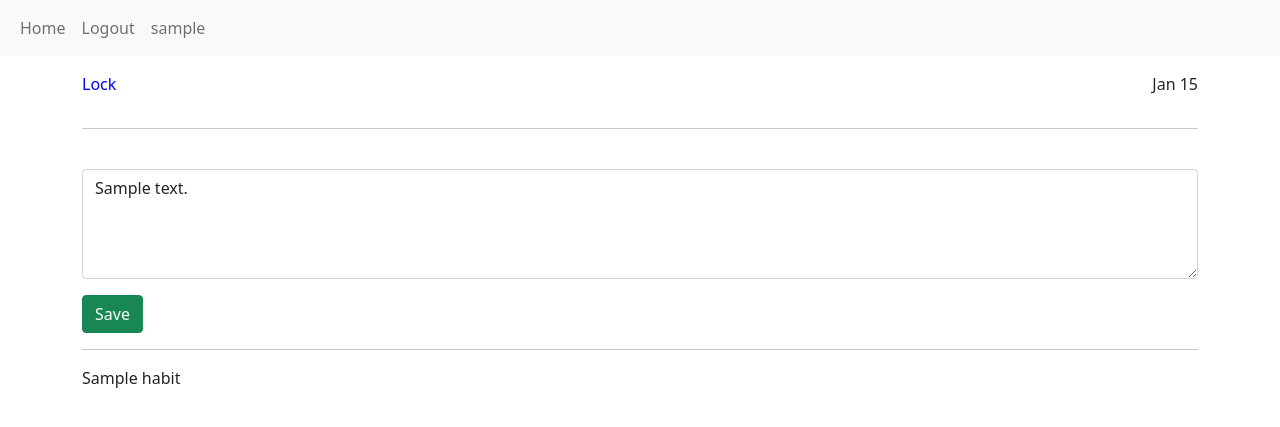
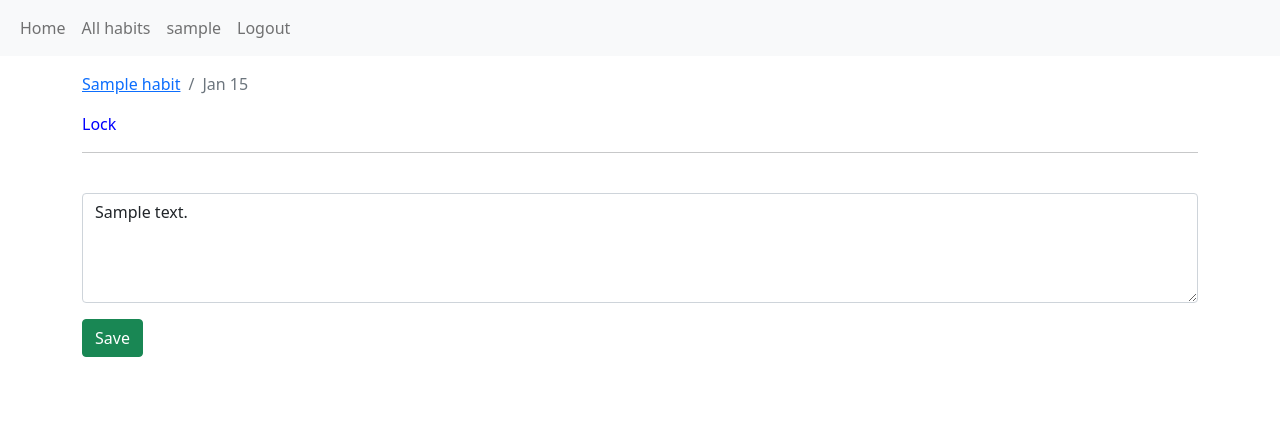
Before and after one commit to Chyrets/djangoHabit, a Django app: page /day/1/ in a window 1280 px wide. Shown: the top 427 px of the page. Run offline with Django 3.2, Linux system fonts and the light colour scheme; a user stored in the database is signed in; tables that the repository leaves empty hold one stand-in row (values such as "Sample post").

Commit message:
add page with list of all user habits

```diff
--- a/habit/urls.py
+++ b/habit/urls.py
@@ -4,6 +4,7 @@ from habit import views
 
 urlpatterns = [
     path('', views.MainPageView.as_view(), name='main'),
+    path('habits/', views.AllHabitView.as_view(), name='list_of_habits'),
     path('habit/<habit_pk>/', views.HabitView.as_view(), name='habit'),
     path('day/<day_pk>/', views.DayView.as_view(), name='day')
 ]
--- a/habit/views.py
+++ b/habit/views.py
@@ -15,13 +15,24 @@ class MainPageView(View):
     """
 
     def get(self, request, *args, **kwargs):
-        tasks = Habit.objects.filter(day__date=datetime.today(), user=request.user)
+        habits = Habit.objects.filter(day__date=datetime.today(), user=request.user)
 
         context = {
-            'tasks': tasks
+            'habits': habits,
         }
 
         return render(request, 'habit/main.html', context)
+
+
+class AllHabitView(View):
+    """
+    Display list of user habits
+    """
+
+    def get(self, request, *args, **kwargs):
+        habits = Habit.objects.filter(user=request.user)
+
+        return render(request, 'habit/main.html', {'habits': habits})
 
 
 class HabitView(View):
@@ -50,7 +61,7 @@ class HabitView(View):
 
 
 class DayView(View):
-    """informathion
+    """
     Display complete information about the day
     """
 
--- a/templates/base.html
+++ b/templates/base.html
@@ -18,10 +18,13 @@
                     <a class="nav-link" href={% url 'main' %}>Home</a>
                 </li>
                 <li class="nav-item">
-                    <a class="nav-link" href={% url 'logout' %}>Logout</a>
+                    <a class="nav-link" href={% url 'list_of_habits' %}>All habits</a>
                 </li>
                 <li class="nav-item">
                     <a class="nav-link" href="#">{{ request.user }}</a>
+                </li>
+                <li class="nav-item">
+                    <a class="nav-link" href={% url 'logout' %}>Logout</a>
                 </li>
             </ul>
         </div>
--- a/templates/habit/day.html
+++ b/templates/habit/day.html
@@ -4,6 +4,16 @@
 
     <!-- block status and date -->
     <div class="row mt-3">
+        <div>
+            <nav aria-label="breadcrumb">
+                <ol class="breadcrumb">
+                    <li class="breadcrumb-item">
+                        <a class="breadcrumb-item" href="{% url 'habit' day.habit_id %}">{{ day.habit.title }}</a>
+                    </li>
+                    <li class="breadcrumb-item active" aria-current="page">{{ day.date|date:"M j" }}</li>
+                </ol>
+            </nav>
+        </div>
         <div class="col-6">
             {% if day.date == today %}
                 <form action="" method="post">
@@ -31,9 +41,6 @@
                 {% endif %}
             {% endif %}
         </div>
-        <div class="col-6">
-            <p style="text-align: right">{{ day.date|date:"M j" }}</p>
-        </div>
     </div>
     <!-- end block status and date -->
     <hr>
@@ -49,11 +56,5 @@
         </form>
     </div>
     <!-- end block note -->
-    <hr>
-    <!-- block habit -->
-    <div>
-        <p>{{ day.habit.title }}</p>
-    </div>
-    <!-- end block habit -->
 
 {% endblock content %}
--- a/templates/habit/habit.html
+++ b/templates/habit/habit.html
@@ -60,7 +60,8 @@
         <!-- end block date -->
         <hr>
         <div class="progress">
-            <div class="progress-bar" role="progressbar" style="width: {{ percent }}%;" aria-valuenow="25" aria-valuemin="0"
+            <div class="progress-bar" role="progressbar" style="width: {{ percent }}%;" aria-valuenow="25"
+                 aria-valuemin="0"
                  aria-valuemax="100">{{ progress.days }}/{{ habit.term }}
             </div>
         </div>
```
Also changed, not shown: templates/habit/main.html (+10 -3 lines).
